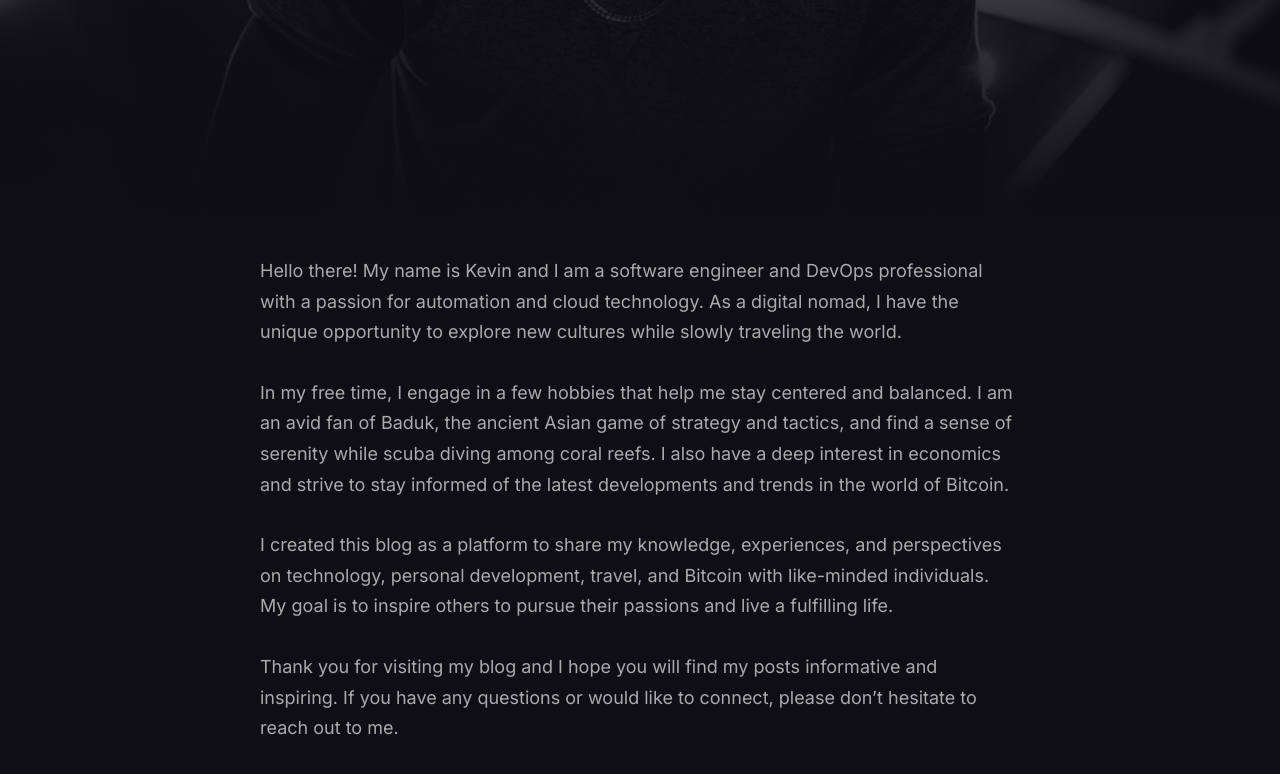
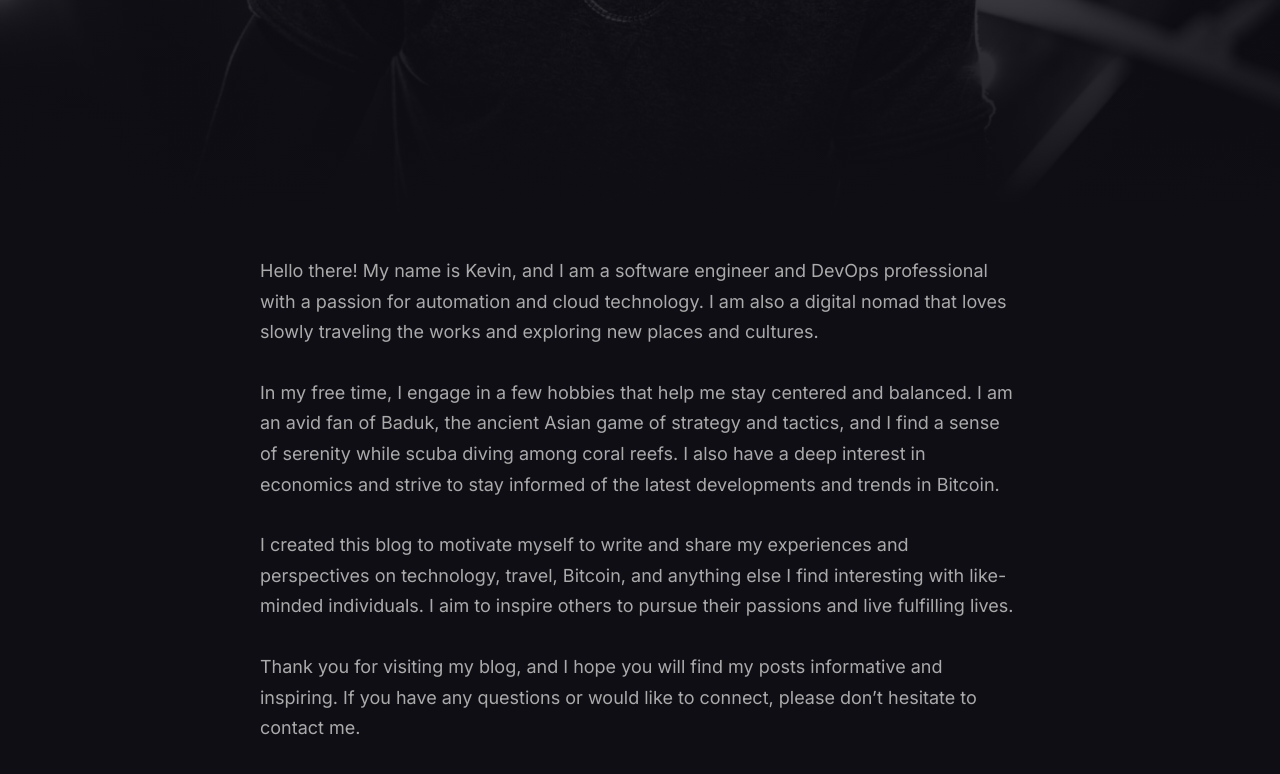
Before and after one commit to kevGalway/kevgalway.com, a Jekyll site: the page built from _pages/about.md, in a window 1280 px wide and 900 px high, scrolled down 440 px. Shown: the top 774 px of the window. Built offline with Jekyll 4.4.1, drawn with Linux system fonts in a browser that asks for light colours; nearby versions of some CDN libraries.

Commit message:
first push of real blog

```diff
--- a/_config.yml
+++ b/_config.yml
@@ -93,3 +93,13 @@ tag_permalink_style:  pretty
 sass:
   sass_dir: _sass
   style: compressed
+
+exclude:
+  - Gemfile
+  - Gemfile.lock
+  - node_modules
+  - vendor/bundle/
+  - vendor/cache/
+  - vendor/gems/
+  - vendor/ruby/
+  - terraform/
--- a/_pages/about.md
+++ b/_pages/about.md
@@ -5,12 +5,12 @@ permalink: /about/
 image: '/images/60.jpg'
 ---
 
-Hello there! My name is Kevin and I am a software engineer and DevOps professional with a passion for automation and cloud technology. As a digital nomad, I have the unique opportunity to explore new cultures while slowly traveling the world.
+Hello there! My name is Kevin, and I am a software engineer and DevOps professional with a passion for automation and cloud technology. I am also a digital nomad that loves slowly traveling the works and exploring new places and cultures.
 
-In my free time, I engage in a few hobbies that help me stay centered and balanced. I am an avid fan of Baduk, the ancient Asian game of strategy and tactics, and find a sense of serenity while scuba diving among coral reefs. I also have a deep interest in economics and strive to stay informed of the latest developments and trends in the world of Bitcoin.
+In my free time, I engage in a few hobbies that help me stay centered and balanced. I am an avid fan of Baduk, the ancient Asian game of strategy and tactics, and I find a sense of serenity while scuba diving among coral reefs. I also have a deep interest in economics and strive to stay informed of the latest developments and trends in Bitcoin.
 
-I created this blog as a platform to share my knowledge, experiences, and perspectives on technology, personal development, travel, and Bitcoin with like-minded individuals. My goal is to inspire others to pursue their passions and live a fulfilling life.
+I created this blog to motivate myself to write and share my experiences and perspectives on technology, travel, Bitcoin, and anything else I find interesting with like-minded individuals. I aim to inspire others to pursue their passions and live fulfilling lives.
 
-Thank you for visiting my blog and I hope you will find my posts informative and inspiring. If you have any questions or would like to connect, please don't hesitate to reach out to me.
+Thank you for visiting my blog, and I hope you will find my posts informative and inspiring. If you have any questions or would like to connect, please don't hesitate to contact me.
 
 <hr>
```
